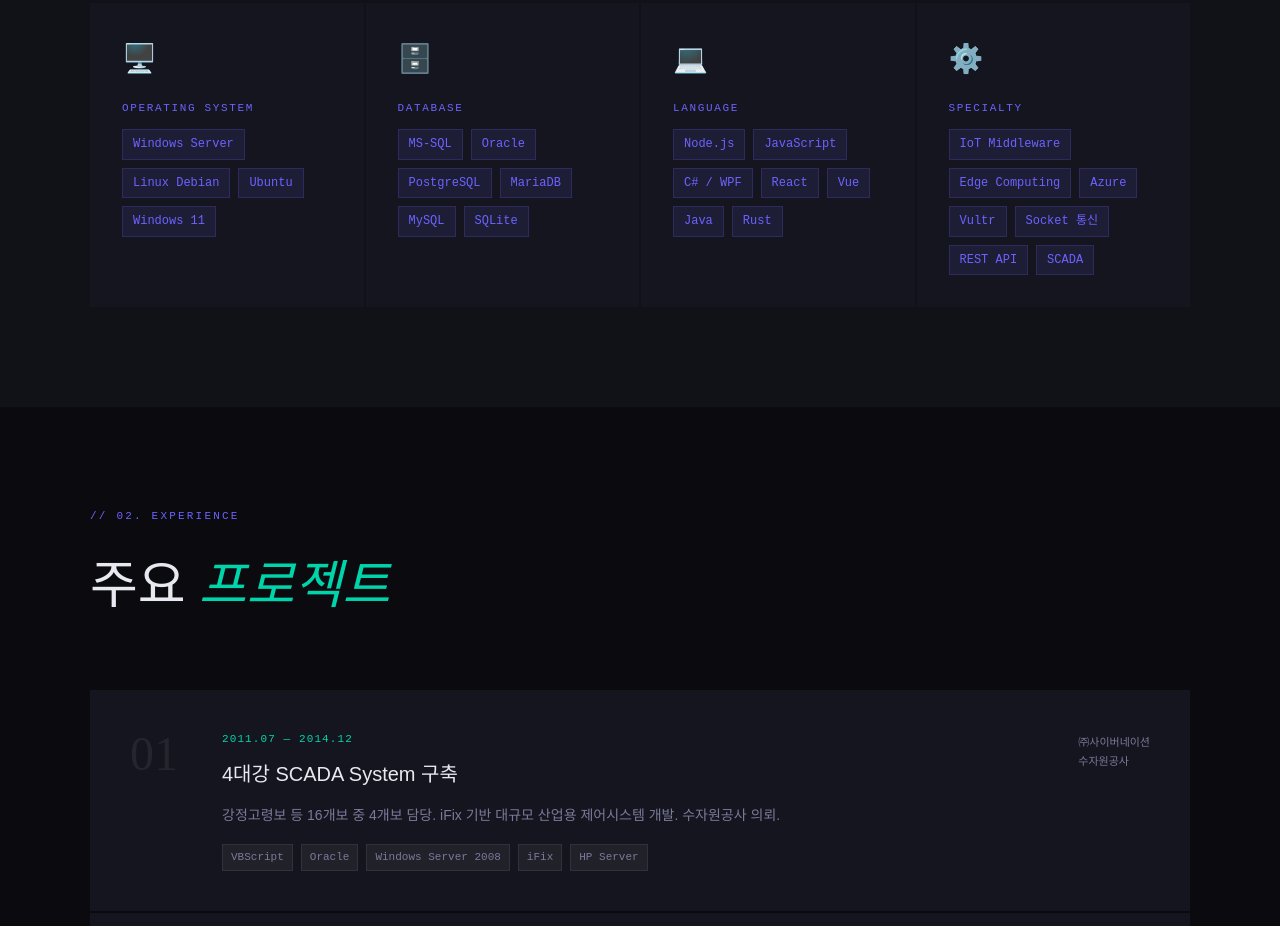
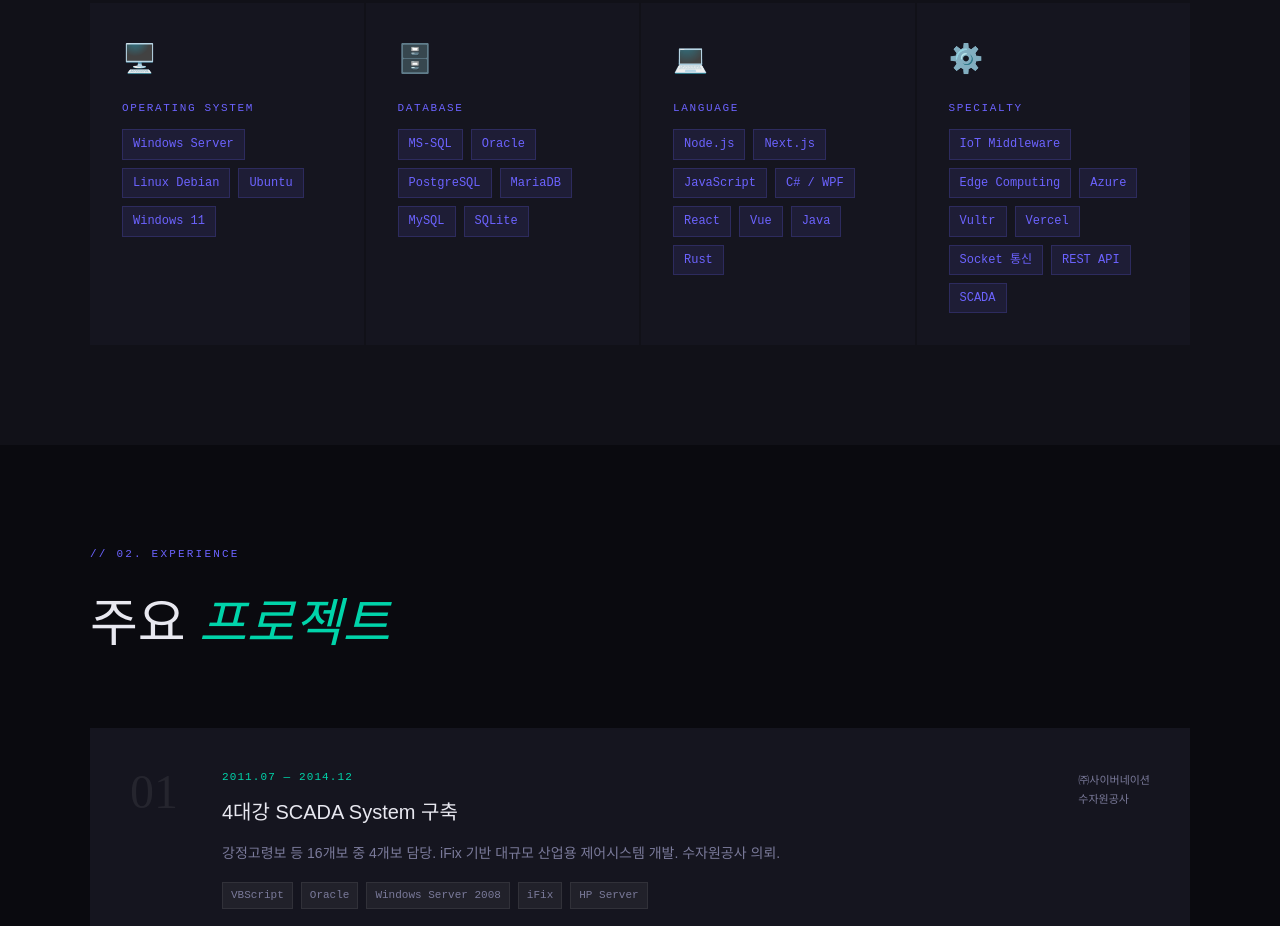
Before and after one commit to Mskim17/portfolio, a Next.js app: page / in a window 1280 px wide. Shown: the part 1080-2006 px from the top of the page. Built offline with nearby package versions, Linux system fonts and the light colour scheme.

Commit message:
포트폴리오 next.js

```diff
--- a/app/page.tsx
+++ b/app/page.tsx
@@ -2,8 +2,8 @@ export default function Home() {
   const skills = [
     { icon: "🖥️", name: "Operating System", tags: ["Windows Server", "Linux Debian", "Ubuntu", "Windows 11"] },
     { icon: "🗄️", name: "Database", tags: ["MS-SQL", "Oracle", "PostgreSQL", "MariaDB", "MySQL", "SQLite"] },
-    { icon: "💻", name: "Language", tags: ["Node.js", "JavaScript", "C# / WPF", "React", "Vue", "Java", "Rust"] },
-    { icon: "⚙️", name: "Specialty", tags: ["IoT Middleware", "Edge Computing", "Azure", "Vultr", "Socket 통신", "REST API", "SCADA"] },
+    { icon: "💻", name: "Language", tags: ["Node.js", "Next.js", "JavaScript", "C# / WPF", "React", "Vue", "Java", "Rust"] },
+    { icon: "⚙️", name: "Specialty", tags: ["IoT Middleware", "Edge Computing", "Azure", "Vultr", "Vercel", "Socket 통신", "REST API", "SCADA"] },
   ];
 
   const projects = [
```
